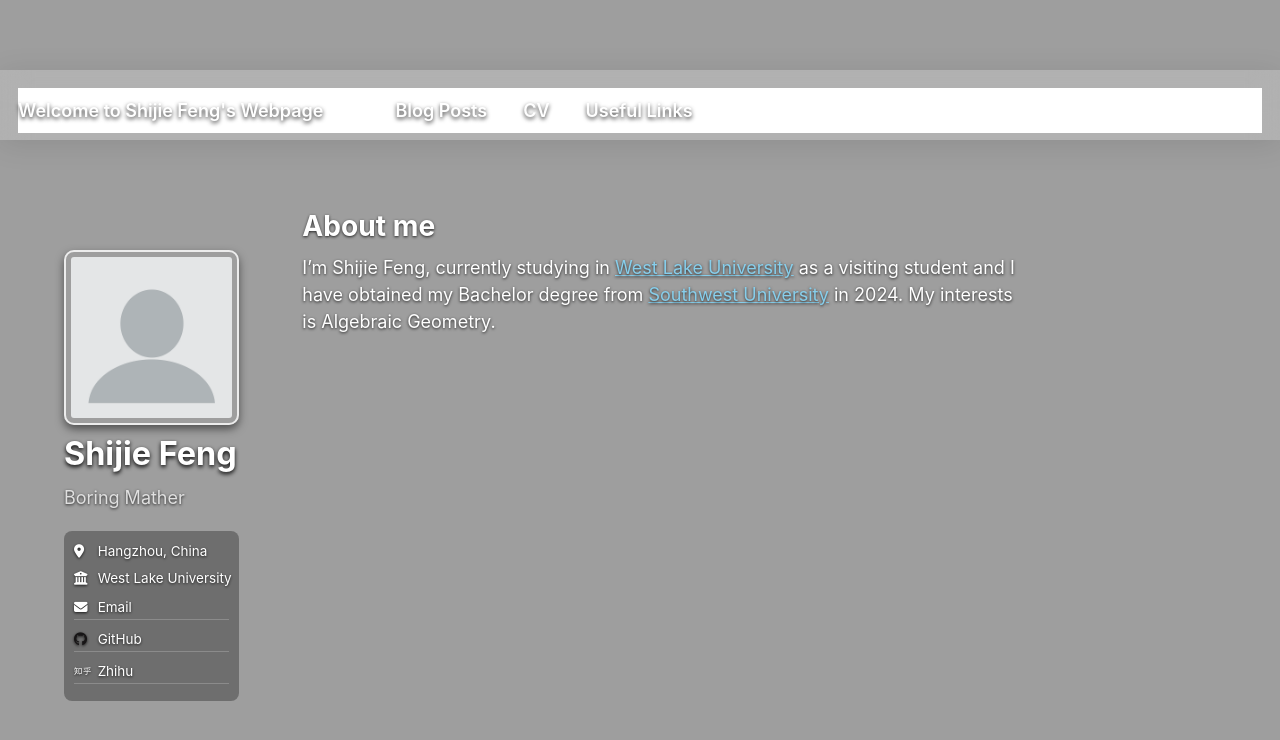
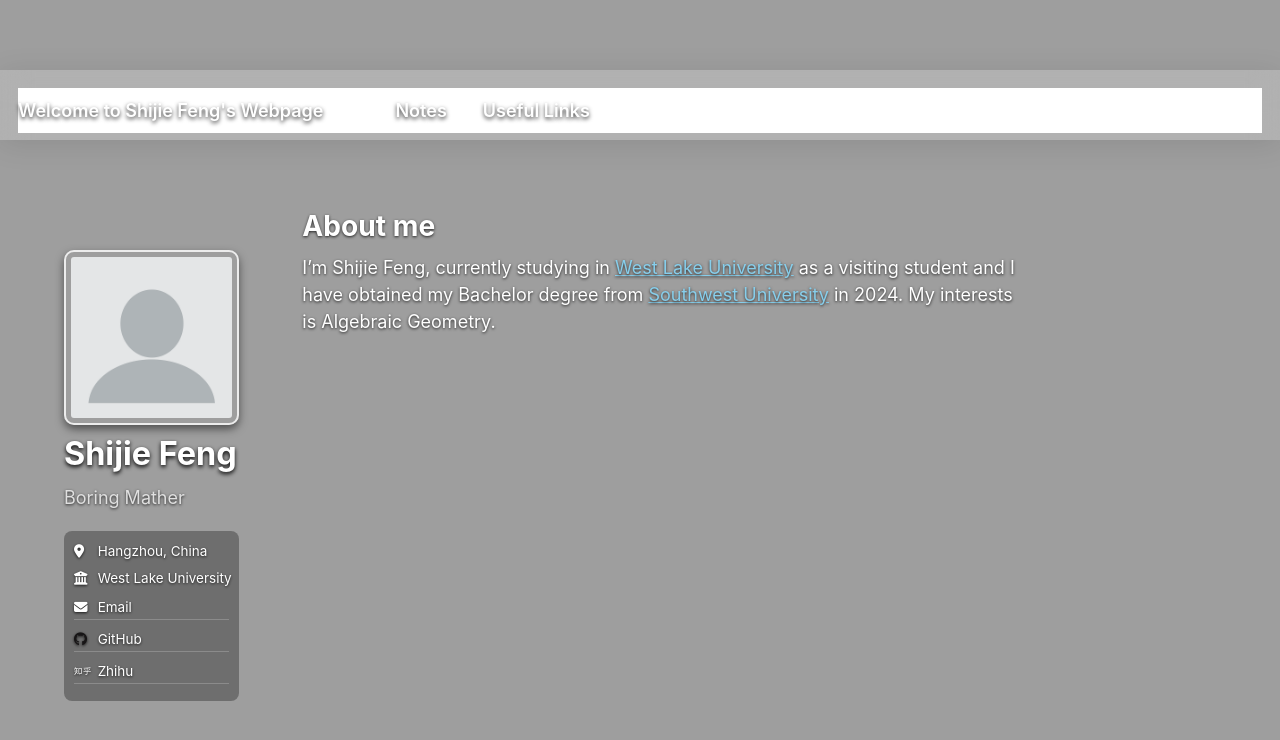
Before and after one commit to SHJFeng/SHJFeng.github.io, a Jekyll site: the page built from _pages/about.md, in a window 1280 px wide and 900 px high. Shown: the top 740 px of the window. Built offline with Jekyll 4.4.1, drawn with Linux system fonts in a browser that asks for light colours.

Commit message:
去掉Blog, 隐藏CV, 添加Note

```diff
--- a/_data/navigation.yml
+++ b/_data/navigation.yml
@@ -6,11 +6,14 @@
 
 main:
 
-  - title: "Blog Posts"
-    url: /year-archive/
 
-  - title: "CV"
-    url: /cv/
+  - title: "Notes"
+    url: /notes/
+
+  # ... 其他的链接 ...
+
+ # - title: "CV"
+#    url: /cv/
 
   - title: "Useful Links"
     url: /links/
```
